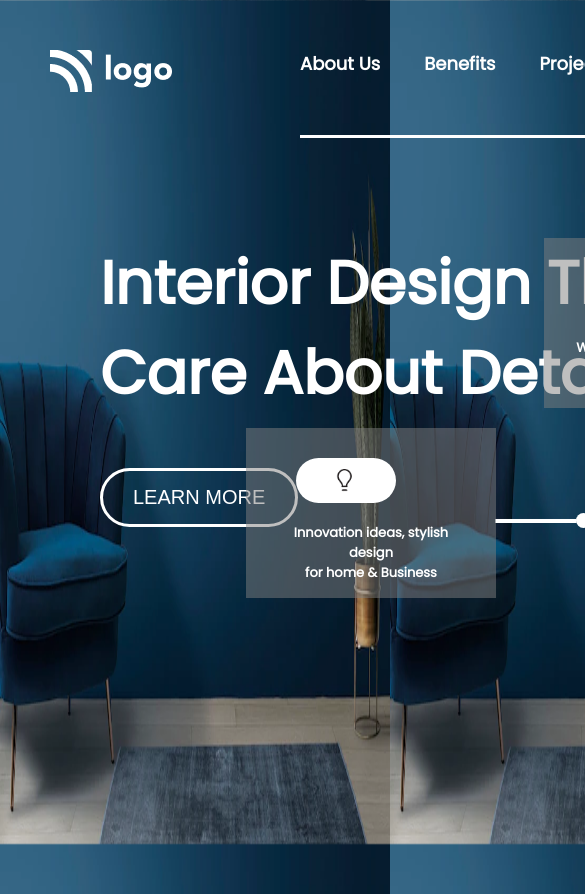
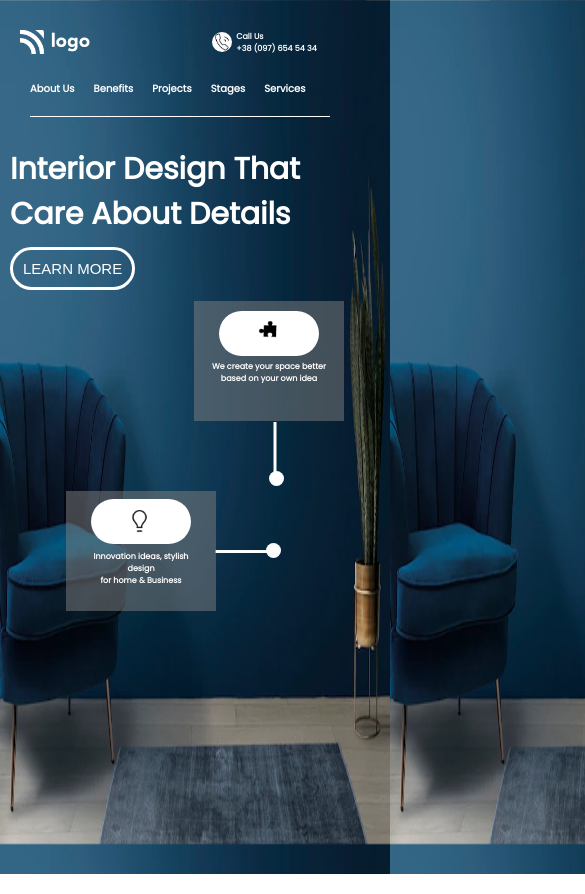
Before and after one commit to sakshiarya41/live-project-10, a plain HTML site: page index.html in a window 390 px wide. Shown: the top 894 px of the page, 585 px wide, since content can reach past the window. Drawn offline with Linux system fonts and the light colour scheme.

Commit message:
Made website responsive

```diff
--- a/style.css
+++ b/style.css
@@ -184,3 +184,144 @@ body{
         height: 15px;
         width: 15px;
     }
+
+
+    @media screen and (max-width: 480px){
+
+        header{
+            margin-top: 30px;
+            margin-left: 20px;
+        }
+        .logo{
+            width:70px;
+        }
+
+        .nav{
+            height:7vh;
+            width:300px;
+            margin-left: 10px;
+            border-bottom: 1px solid white;
+        }
+
+        #nav-items{
+            position: relative;
+            top:20px;
+        }
+
+        a.nav-item{
+            padding: 0px 15px 0px 0px;
+            font-size: 10px;
+
+        }
+
+        .right-header{
+            position: relative;
+            left:50%;
+        }
+
+        .right-header img{
+            position: relative;
+            left: 40%;
+            top:-45px;
+            height:20px;
+            width:20px;
+        }
+
+        .right-header h2{
+            position: relative;
+            left: 70%;
+            top:-70px;
+            font-size:8px;
+        }
+       /* ................navigation ends....................... */
+
+        .left-section{
+            margin-top:30px;
+            margin-left:10px;
+            width:300px;
+        }
+
+        .heading{
+            font-size:30px;
+        }
+
+        .left-section button{
+            margin-top:10px;
+            padding: 10px 10px;
+            font-size: 15px;
+        }
+         /* ................content section ends....................... */
+
+        .img-section{
+            position: relative;
+            left:50%;
+            top:-100px;
+        }
+
+        .img-section div h3{
+            font-size: 8px;
+            margin-top: 30px;
+        }
+
+
+         /* ................bulb-section....................... */
+
+         .class-bulb{
+            position: relative;
+            width:150px;
+            height:120px;
+            margin-top: 300px;
+            left: -180px;
+        }
+
+         .bulb{
+            position: absolute;
+            top:8px;
+            margin-left: -70px;
+        }
+
+        .dot2{
+            position: absolute;
+            top:52px;
+            margin-left:-130px;
+        }
+
+        .class-bulb::after{
+            position: absolute;
+            top:20px;
+            margin-left: -15px;
+            font-size: 60px;
+        }
+
+
+    /* ................puzzle-section....................... */
+
+
+        .class-puzzle{
+            position: relative;
+            top:100px;
+            left:-450px;
+            width:150px;
+            height:120px;
+            margin-top: 10px;
+        }
+
+        .puzzle:not(.bulb){
+            position: absolute;
+            top:10px;
+            margin-left: 15px;
+        }
+
+        .class-puzzle::after{
+            position: absolute;
+            top:108px;
+            font-size: 60px;
+        }
+
+        .dot1{
+            position: absolute;
+            top:170px;
+            left:75px;
+        }
+
+    }
```
Also changed, not shown: mobile-responsive.png (added).
